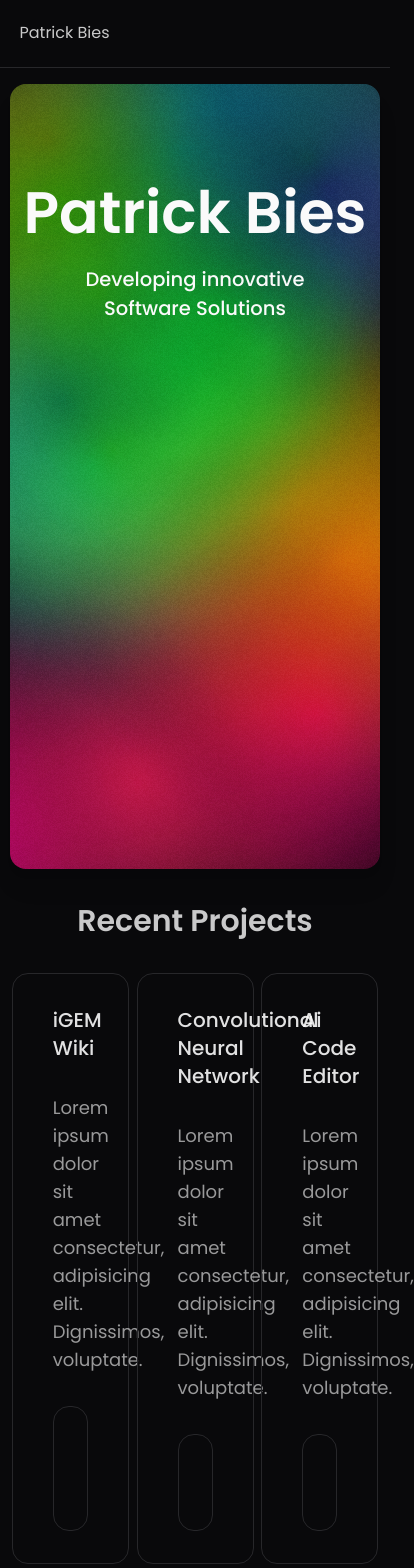
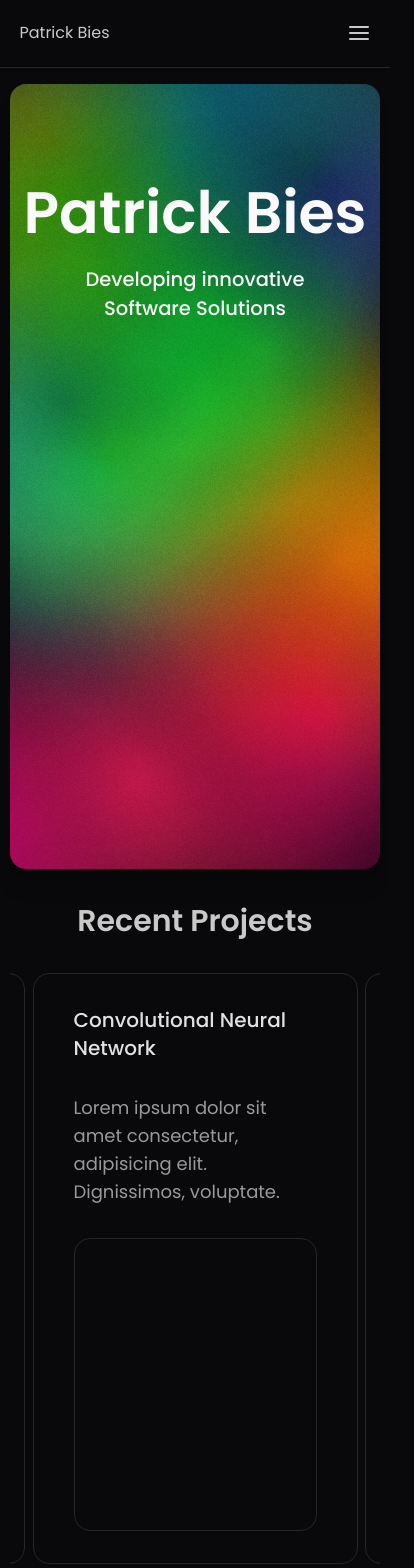
Before and after one commit to patrickbies/Portfolio-Website, a React (Vite) app in the folder front-end/: page / in a window 390 px wide. Shown: the top 1568 px of the page, 414 px wide, since content can reach past the window. Built offline with nearby package versions, Linux system fonts and the light colour scheme.

Commit message:
responsive

```diff
--- a/front-end/src/components/Card.tsx
+++ b/front-end/src/components/Card.tsx
@@ -1,6 +1,6 @@
 const Card = ({ title, desc }: { title: string; desc: string }) => {
   return (
-    <div className="w-full h-full rounded-2xl border-border hover:border-foreground/80 transition-colors border cursor-pointer px-10 flex flex-col group">
+    <div className="relative w-full h-full rounded-2xl border-border hover:border-foreground/80 transition-colors border cursor-pointer group px-10 flex flex-col">
         <h1 className="poppins-medium text-xl py-8 text-foreground/90 transition-colors group-hover:text-foreground">
           {title}
         </h1>
--- /dev/null
+++ b/front-end/src/components/Carosel.tsx
@@ -0,0 +1,22 @@
+import { ReactNode, useEffect, useRef } from "react";
+
+const Carosel = ({children} : {children : ReactNode}) => {
+  const scrollContainerRef = useRef<HTMLDivElement>(null);
+
+  useEffect(() => {
+    if (scrollContainerRef.current) {
+      const container = scrollContainerRef.current;
+      const scrollLeft = (container.scrollWidth - container.clientWidth) / 2;
+
+      scrollContainerRef.current.scrollTo({left: scrollLeft})
+    }
+  }, []);
+
+  return (
+    <div ref={scrollContainerRef} className="flex flex-row gap-[2vw] my-[4vh] !w-full overflow-x-scroll">
+      {children}
+    </div>
+  );
+};
+
+export default Carosel
--- a/front-end/src/components/Header.tsx
+++ b/front-end/src/components/Header.tsx
@@ -1,6 +1,10 @@
 import { Link } from "react-router-dom";
+import { AlignJustify } from "lucide-react";
+import { useState } from "react";
 
 const Header = () => {
+  const [open, setOpen] = useState(false);
+
   return (
     <header className="fixed z-50 poppins-regular text-foreground/80 bg-background border-b items-center border-border h-[8vh] px-[5vw] w-full flex flex-row justify-between">
       <div className="w-[40vw] md:w-[15vw]">
@@ -11,11 +15,11 @@ const Header = () => {
           to="/#projects"
           className="hover:text-foreground transition-colors"
           onClick={(e) => {
-            e.preventDefault(); // Prevent default navigation behavior
+            e.preventDefault();
             const element = document.getElementById("projects");
             if (element) {
               element.scrollIntoView({ behavior: "smooth" });
-              window.history.pushState(null, "", "/#projects"); // Update URL without full reload
+              window.history.pushState(null, "", "/#projects");
             }
           }}
         >
@@ -29,8 +33,44 @@ const Header = () => {
         </Link>
       </div>
       <div className="w-[40vw] md:w-[15vw] flex justify-end">
-        <button className="cursor-pointer hidden md:block">Contact</button>
-
+        <button className="cursor-pointer hidden md:block hover:text-foreground transition-colors">Contact</button>
+        <button className="md:hidden" onMouseDown={() => setOpen(!open)}>
+          <AlignJustify />
+        </button>
+      </div>
+      <div
+        className={`absolute z-10 inset-0 w-full top-[8vh] bg-background transition-all ${
+          open ? "h-[92vh]" : "h-0"
+        }`}
+      >
+        <div
+          className={`w-full h-full flex flex-col ${open ? "block" : "hidden"}`}
+        >
+          <Link
+            to="/#projects"
+            className="hover:text-foreground transition-colors"
+            onClick={(e) => {
+              e.preventDefault();
+              const element = document.getElementById("projects");
+              if (element) {
+                element.scrollIntoView({ behavior: "smooth" });
+                window.history.pushState(null, "", "/#projects");
+              }
+            }}
+          >
+            Projects
+          </Link>
+          <Link to="/about" className="hover:text-foreground transition-colors">
+            About
+          </Link>
+          <Link
+            to="/resume"
+            className="hover:text-foreground transition-colors"
+          >
+            Resume
+          </Link>
+          <button className="hover:text-foreground transition-colors">Contact</button>
+        </div>
       </div>
     </header>
   );
--- a/front-end/src/pages/Home.tsx
+++ b/front-end/src/pages/Home.tsx
@@ -1,4 +1,5 @@
 import Card from "@/components/Card";
+import Carosel from "@/components/Carosel";
 import Header from "@/components/Header";
 import Background from "@/components/herobackground";
 
@@ -21,26 +22,35 @@ const Home = () => {
           <Background />
         </section>
         <section className="flex flex-col items-center mt-[4vh]">
-          <div className="absolute"><div id="projects" className="relative top-[-12vh]"></div></div>
+          <div className="absolute">
+            <div id="projects" className="relative top-[-12vh]"></div>
+          </div>
           <h1 className="text-3xl poppins-semibold text-foreground/80">
             Recent Projects
           </h1>
-          <div className="flex flex-row gap-[2vw] my-[4vh]">
-            <div className="w-[30vw] h-[70vh]">
-              <Card title="iGEM Wiki" desc="Lorem ipsum dolor sit amet consectetur, adipisicing elit. Dignissimos, voluptate." />
+          <Carosel>
+            <div className="w-[30vw] min-w-[325px] h-[70vh]">
+              <Card
+                title="iGEM Wiki"
+                desc="Lorem ipsum dolor sit amet consectetur, adipisicing elit. Dignissimos, voluptate."
+              />
             </div>
-            <div className="w-[30vw] h-[70vh]">
-              <Card title="Convolutional Neural Network" desc="Lorem ipsum dolor sit amet consectetur, adipisicing elit. Dignissimos, voluptate." />
+            <div className="w-[30vw] min-w-[325px] h-[70vh]">
+              <Card
+                title="Convolutional Neural Network"
+                desc="Lorem ipsum dolor sit amet consectetur, adipisicing elit. Dignissimos, voluptate."
+              />
             </div>
-            <div className="w-[30vw] h-[70vh]">
-              <Card title="Ai Code Editor" desc="Lorem ipsum dolor sit amet consectetur, adipisicing elit. Dignissimos, voluptate." />
+            <div className="w-[30vw] min-w-[325px] h-[70vh]">
+              <Card
+                title="Ai Code Editor"
+                desc="Lorem ipsum dolor sit amet consectetur, adipisicing elit. Dignissimos, voluptate."
+              />
             </div>
-          </div>
+          </Carosel>
         </section>
       </body>
-      <footer className="w-full border-t h-[20vh]">
-
-      </footer>
+      <footer className="w-full border-t h-[20vh]"></footer>
     </main>
   );
 };
```
Also changed, not shown: 2 other files (tests, documents, lock files or other folders). Lines whose indentation alone changed are shown as unchanged.
